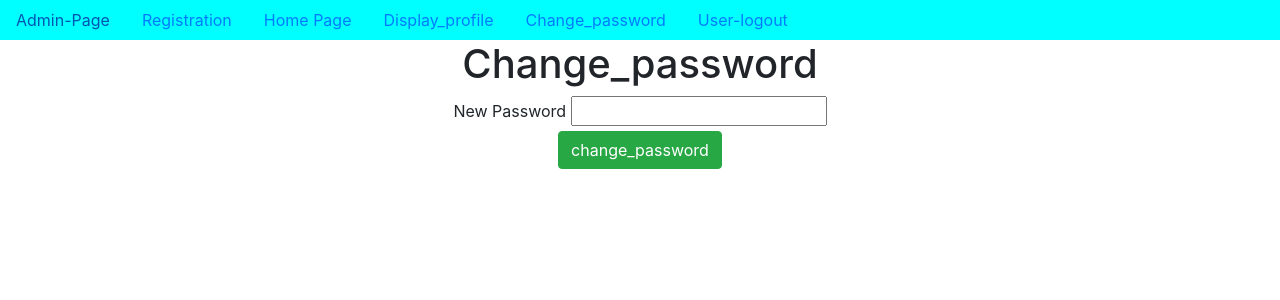
After one commit to supraja-maddineni/User_registration, a Django app: page /change_password/ in a window 1280 px wide. The commit adds this page. Shown: the top 300 px of the page. Run offline with Django 4.2, Linux system fonts and the light colour scheme; a user stored in the database is signed in; parts of the project's set-up code (start-up, migrations or seed data) failed here and were passed over.

Commit message:
first commit

```diff
--- a/app/views.py
+++ b/app/views.py
@@ -28,6 +28,7 @@ def registration(request):
         if ufd.is_valid() and pfd.is_valid():
             NSUO=ufd.save(commit=False)
             password=ufd.cleaned_data['password']
+            NSUO.set_password(password)
             NSUO.save()
 
             NSPO=pfd.save(commit=False)
@@ -38,7 +39,7 @@ def registration(request):
                     'Registration Done Successfully',
                     'm.suprajasri@gmail.com',
                     [NSUO.email],
-                    fail_silently=False)
+                    fail_silently=True)
             return HttpResponse('Registration Done Successfully')
 
 
@@ -56,11 +57,34 @@ def user_login(request):
         if AUO and AUO.is_active:
             login(request,AUO)
             request.session['username']=username
-            return HttpResponseRedict(reverse('home'))
+            return HttpResponseRedirect(reverse('home'))
         else:
-            return HttpResponseRedict('Invalid username and password')
+            return HttpResponseRedirect('Invalid username or password')
     return render(request,'user_login.html')
 @login_required
 def user_logout(request):
     logout(request)
-    return HttpResponseRedict(reverse('home'))
+    return HttpResponseRedirect(reverse('home'))
+
+
+@login_required
+def display_profile(request):
+        username=request.session.get('username')
+        UO=User.objects.get(username=username)
+        PO=Profile.objects.get(username=UO)
+        d={'UO':UO,'PO':PO}
+
+        return render(request,'display_profile.html',d)
+
+
+
+@login_required
+def change_password(request):
+    if request.method=='POST':
+        pw=request.POST['pw']
+        username=request.session.get('username')
+        UO=User.objects.get(username=username)
+        UO.set_password(pw)
+        UO.save()
+        return HttpResponse('Password Is Changed Successfully')
+    return render(request,'change_password.html')
--- a/project39/urls.py
+++ b/project39/urls.py
@@ -24,6 +24,8 @@ urlpatterns = [
     path('home/',home,name='home'),
     path('user_login/',user_login,name='user_login'),
     path('user_logout/',user_logout,name='user_logout'),
+    path('display_profile/',display_profile,name='display_profile'),
+    path('change_password/',change_password,name='change_password'),
 
 
 ]+static(settings.MEDIA_URL,document_root=settings.MEDIA_ROOT)
--- /dev/null
+++ b/templates/change_password.html
@@ -0,0 +1,14 @@
+{% extends 'dummy.html' %}
+{% block title %}
+    <title>Home</title>
+{% endblock %}
+
+{% block body_block %}
+    <h1>Change_password</h1>
+    <form method="POST">
+        {% csrf_token %}
+        <label for="pw">New Password</label>
+        <input type="password" name="pw" id="pw"><br>
+        <input type="submit" value="change_password" class="btn btn-success">
+    </form>
+{% endblock %}
--- a/templates/dummy.html
+++ b/templates/dummy.html
@@ -11,14 +11,23 @@
     <title>Hello, world!</title>
   </head>
   <body>
-    <h1>Hello, world!</h1>
+    <!--<h1>Hello, world!</h1>
+      --->
     <center>
         <nav class="nav"  style="background-color: aqua;">
             <a href="{% url 'admin:index' %}" class="nav-link">Admin-Page</a>
             <a href="{% url 'registration' %}" class="nav-link">Registration</a>
             <a href="{% url 'home' %}" class="nav-link">Home Page</a>
+
+            {% if user.is_authenticated %}
+            <a href="{% url 'display_profile' %}" class="nav-link">Display_profile</a>
+            <a href="{% url 'change_password' %}" class="nav-link">Change_password</a>
+            <a href="{% url 'user_logout' %}" class="nav-link">User-logout</a>
+            {% else %}
+            <a href="{% url 'user_login' %}" class="nav-link">User-login</a>
+            {% endif %}
         </nav>
-    </center>
+
 
     <!-- Optional JavaScript; choose one of the two! -->
 
@@ -32,5 +41,9 @@
     <script src="https://cdn.jsdelivr.net/npm/popper.js@1.16.1/dist/umd/popper.min.js" integrity="sha384-9/reFTGAW83EW2RDu2S0VKaIzap3H66lZH81PoYlFhbGU+6BZp6G7niu735Sk7lN" crossorigin="anonymous"></script>
     <script src="https://cdn.jsdelivr.net/npm/bootstrap@4.6.2/dist/js/bootstrap.min.js" integrity="sha384-+sLIOodYLS7CIrQpBjl+C7nPvqq+FbNUBDunl/OZv93DB7Ln/533i8e/mZXLi/P+" crossorigin="anonymous"></script>
     -->
+
+  {% block body_block %}
+  {% endblock %}
+</center>
   </body>
 </html>
```
Also changed, not shown: templates/display_profile.html (added, +12 -0 lines), templates/registration.html (+7 -13 lines), db.sqlite3, media/dhoni_DduP4t3.jpg (added), media/dhoni_Gmzaawx.jpg (added), media/dhoni_JrQOZT4.jpg (added), media/dhoni_Z00Is0i.jpg (added), media/dhoni_rLHpxbD.jpg (added).
